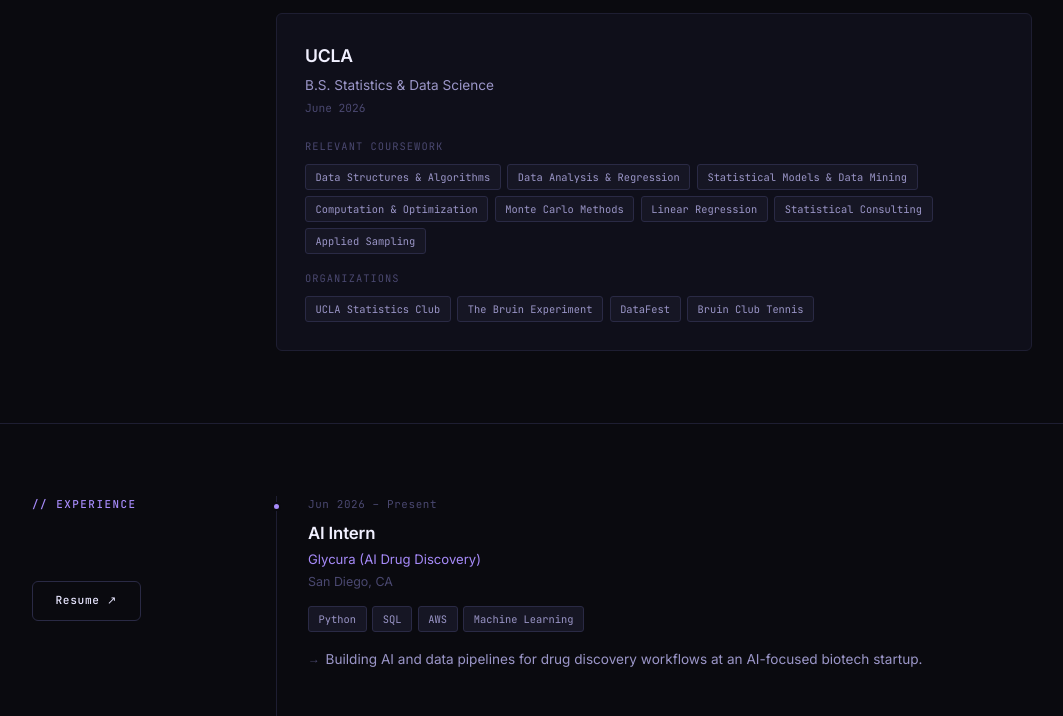
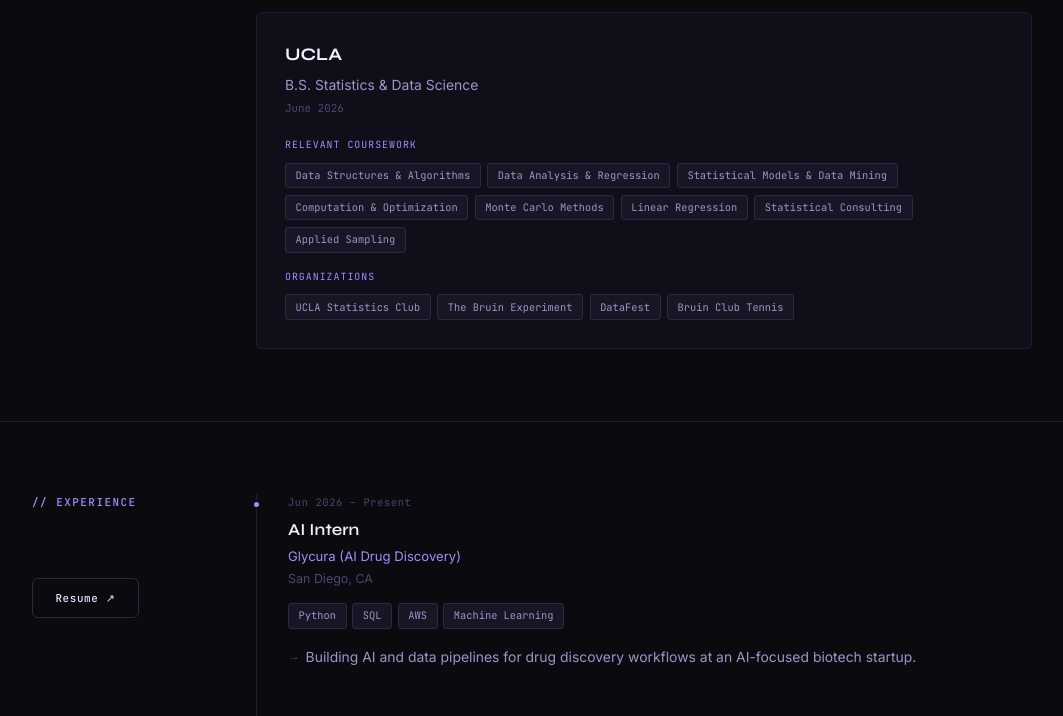
Before and after one commit to bebelyen/bebel-yen, a plain HTML site: page about.html in a window 1280 px wide. Shown: the part 539-1255 px from the top of the page, without its empty margins (108-1171 px from the left). Drawn offline with Linux system fonts and the light colour scheme.

Commit message:
update about

```diff
--- a/about.html
+++ b/about.html
@@ -19,13 +19,11 @@
       max-width: var(--max);
       margin: 0 auto;
       display: grid;
-      grid-template-columns: 180px 1fr;
+      grid-template-columns: 160px 1fr;
       gap: 4rem;
       align-items: start;
     }
-
     .edu-cards { display: flex; flex-direction: column; gap: 1rem; }
-
     .edu-card {
       background: var(--bg-2);
       border: 1px solid var(--border);
@@ -34,32 +32,27 @@
       transition: border-color 0.2s;
     }
     .edu-card:hover { border-color: var(--border-light); }
-
     .edu-school {
+      font-family: var(--display);
       font-size: 1.1rem;
-      font-weight: 600;
+      font-weight: 700;
       color: var(--white);
       margin-bottom: 0.3rem;
-      letter-spacing: -0.01em;
     }
-    .edu-degree {
-      font-size: 0.85rem;
-      color: var(--text-muted);
-      margin-bottom: 0.2rem;
-    }
+    .edu-degree { font-size: 0.87rem; color: var(--text-muted); margin-bottom: 0.2rem; }
     .edu-date {
       font-family: var(--mono);
-      font-size: 0.7rem;
+      font-size: 0.68rem;
       color: var(--text-dim);
       margin-bottom: 1.25rem;
     }
     .tag-wrap { display: flex; flex-wrap: wrap; gap: 0.4rem; }
     .tag-label {
       font-family: var(--mono);
-      font-size: 0.65rem;
+      font-size: 0.62rem;
       letter-spacing: 0.1em;
       text-transform: uppercase;
-      color: var(--text-dim);
+      color: var(--accent);
       margin-bottom: 0.6rem;
       display: block;
       margin-top: 1rem;
@@ -71,11 +64,10 @@
       max-width: var(--max);
       margin: 0 auto;
       display: grid;
-      grid-template-columns: 180px 1fr;
+      grid-template-columns: 160px 1fr;
       gap: 4rem;
       align-items: start;
     }
-
     .timeline { position: relative; }
     .timeline::before {
       content: '';
@@ -84,14 +76,12 @@
       width: 1px;
       background: var(--border);
     }
-
     .tl-item {
       position: relative;
       padding-left: 2rem;
       padding-bottom: 2.75rem;
     }
     .tl-item:last-child { padding-bottom: 0; }
-
     .tl-dot {
       position: absolute;
       left: -4px; top: 6px;
@@ -100,35 +90,26 @@
       background: var(--accent);
       border: 2px solid var(--bg);
     }
-
     .tl-date {
       font-family: var(--mono);
-      font-size: 0.68rem;
+      font-size: 0.65rem;
       color: var(--text-dim);
       margin-bottom: 0.4rem;
       letter-spacing: 0.06em;
     }
     .tl-role {
+      font-family: var(--display);
       font-size: 1.05rem;
       font-weight: 600;
       color: var(--white);
-      letter-spacing: -0.01em;
       margin-bottom: 0.15rem;
     }
-    .tl-company {
-      font-size: 0.82rem;
-      color: var(--accent);
-      margin-bottom: 0.1rem;
-    }
-    .tl-location {
-      font-size: 0.78rem;
-      color: var(--text-dim);
-      margin-bottom: 0.9rem;
-    }
+    .tl-company { font-size: 0.82rem; color: var(--accent); margin-bottom: 0.1rem; }
+    .tl-location { font-size: 0.78rem; color: var(--text-dim); margin-bottom: 0.9rem; }
     .tl-tags { display: flex; flex-wrap: wrap; gap: 0.35rem; margin-bottom: 1rem; }
     .tl-bullets { list-style: none; padding: 0; }
     .tl-bullets li {
-      font-size: 0.85rem;
+      font-size: 0.87rem;
       color: var(--text-muted);
       line-height: 1.75;
       padding-left: 1.1rem;
@@ -152,7 +133,7 @@
 
   <nav>
     <div class="nav-inner">
-      <a href="index.html" class="nav-logo">by<span>.</span>dev</a>
+      <a href="index.html" class="nav-logo">BY</a>
       <button class="nav-toggle" onclick="toggleNav()"><span></span><span></span><span></span></button>
       <ul class="nav-links" id="navLinks">
         <li><a href="index.html">Home</a></li>
@@ -226,7 +207,7 @@
         <div class="fade-up">
           <span class="label">// experience</span>
           <br/><br/>
-          <a href="assets/BebelYenResume.pdf" class="btn" target="_blank" style="font-size:0.7rem;">Resume ↗</a>
+          <a href="assets/BebelYenResume.pdf" class="btn" target="_blank" style="font-size:0.68rem;">Resume ↗</a>
         </div>
 
         <div class="timeline fade-up" style="transition-delay:.1s">
@@ -296,7 +277,7 @@
   </div>
 
   <footer>
-    <p>bebel yen &nbsp;·&nbsp; <a href="mailto:bebelyen@g.ucla.edu">bebelyen@g.ucla.edu</a> &nbsp;·&nbsp; © 2026</p>
+    <p>bebel yen &nbsp;·&nbsp; <a href="mailto:bebel.yen@columbia.edu">bebel.yen@columbia.edu</a> &nbsp;·&nbsp; © 2026</p>
   </footer>
 
   <script>
```
